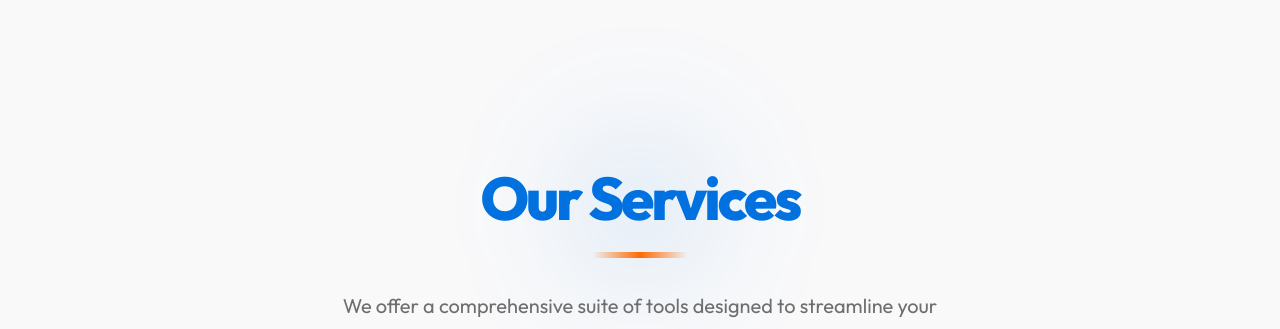
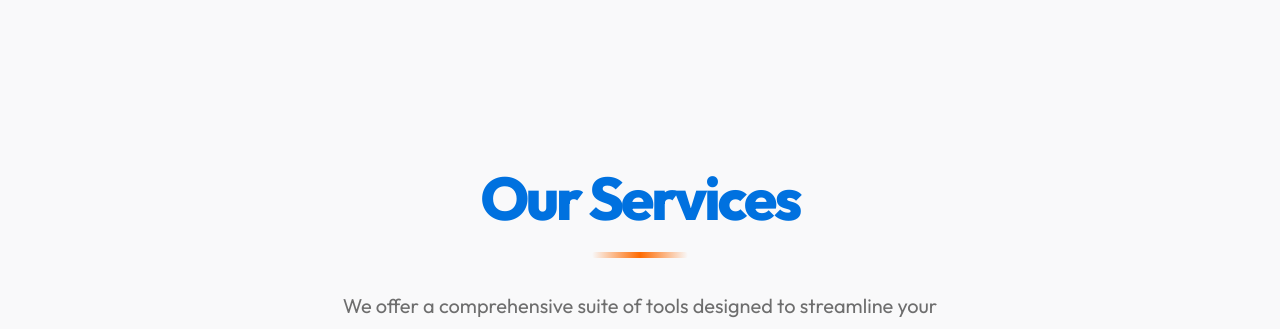
Before and after one commit to Sahil-796/vnp, a Next.js app: page / in a window 1280 px wide. Shown: the part 880-1209 px from the top of the page. Built offline with nearby package versions, Linux system fonts and the light colour scheme.

Commit message:
remove: glow from title

```diff
--- a/components/SectionTitle.tsx
+++ b/components/SectionTitle.tsx
@@ -23,7 +23,7 @@ export const SectionTitle = ({
       )}
     >
       {/* Subtle background glow */}
-      <div className="absolute top-0 left-1/2 -translate-x-1/2 w-40 h-40 bg-primary/10 blur-[60px] rounded-full -z-10 pointer-events-none" />
+
 
       <h2
         id={id}
```
